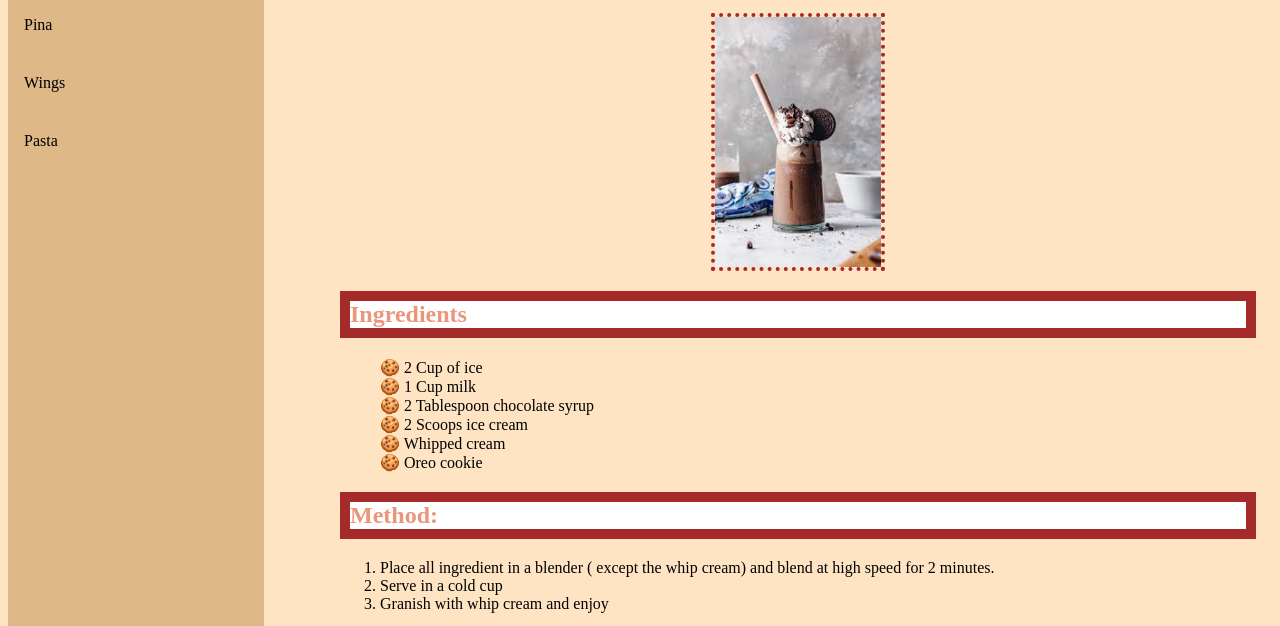
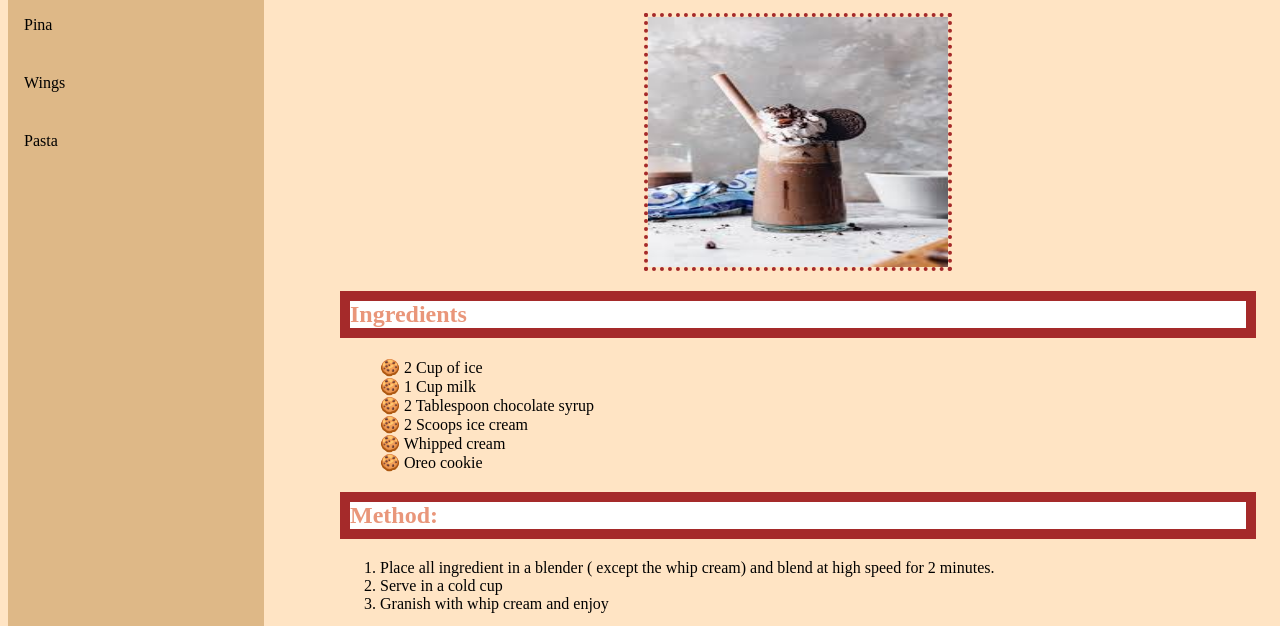
Before and after one commit to TyyBadlikeThat/Baldwin-Restaurant, a plain HTML site: page frappe.html in a window 1280 px wide. Shown: the part 130-756 px from the top of the page. Drawn offline with Linux system fonts and the light colour scheme; grey boxes are pictures that could not be loaded.

Commit message:
Update frappe.html

```diff
--- a/frappe.html
+++ b/frappe.html
@@ -36,7 +36,7 @@
         <center>
         <h1 style=color: brown;> Oreo Frappe</h1>
         <p> This delicious and refreshing  frappe excellent for those hot summer days. These simple ingredents: a blender and a cup is all u need.</p>
-    <img src="oreo.jpg" width="=300px"height="250px"/>
+    <img src="oreo.jpg" width="300px" height="250px"/>
            </center>
 
         <h2>Ingredients</h2>
```
